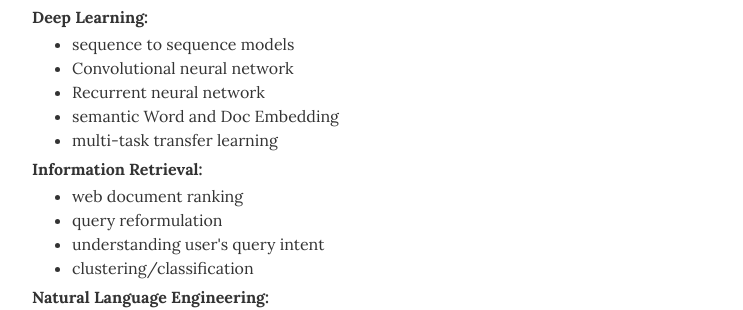
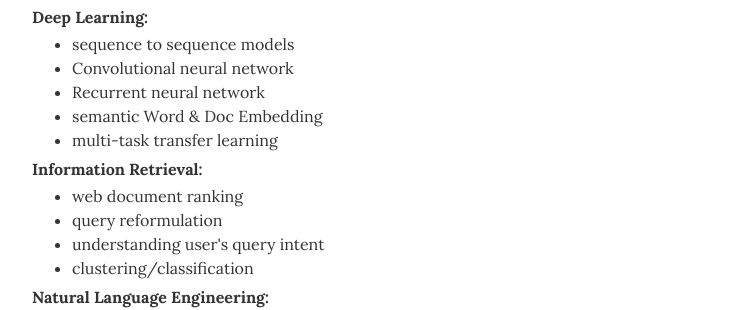
Before and after one commit to hosseinsadr/hosseinsadr.github.io, a Jekyll site: the page built from index.html, in a window 1280 px wide and 900 px high, scrolled down 357 px. Shown: the part 154-464 px from the top of the window, without its empty margins (268-1011 px from the left). Built offline with Jekyll 4.4.1, drawn with Linux system fonts in a browser that asks for light colours.

Commit message:
Update _config.yml

```diff
--- a/_config.yml
+++ b/_config.yml
@@ -23,7 +23,7 @@ resume_contact_address:         "Address"
 resume_header_contact_info:     "Address • sadr@qiau.ac.ir"
 display_header_contact_info:    "false"
 
-resume_header_intro: "<p>Learning from large scale textual corpora and its applications in Information Retrieval and Natural Language Processing are my favorite research interests. It's an emerging hot topic in the intersection of IR, NLP and ML. In particular, I am interested in deep learning models that go beyond the typical search engines to teach them how to understand text documents and user's information needs in order to search smarter. I am also interested in understanding how current models scale to very large collections, such as WWW. Learning conceptual representation of textual documents is a follow up research work. Currently, I specialize in the area of sequence to sequence models. I am interested in the following topics:</p><h4>Deep Learning:</h4><ul class='resume-item-list'><li>sequence to sequence models</li><li>Convolutional neural network</li><li>Recurrent neural network</li><li>semantic Word and Doc Embedding</li><li>multi-task transfer learning</li></ul><h4>Information Retrieval:</h4><ul class='resume-item-list'><li>web document ranking</li><li>query reformulation</li><li>understanding user's query intent</li><li>clustering/classification</li></ul><h4>Natural Language Engineering:</h4><ul class='resume-item-list'><li>Sentiment Analysis</li><li>machine translation/transliteration</li><li>semantic relatedness</li><li>topic modeling</li></ul>"
+resume_header_intro: "<p>Learning from large scale textual corpora and its applications in Information Retrieval and Natural Language Processing are my favorite research interests. It's an emerging hot topic in the intersection of IR, NLP and ML. In particular, I am interested in deep learning models that go beyond the typical search engines to teach them how to understand text documents and user's information needs in order to search smarter. I am also interested in understanding how current models scale to very large collections, such as WWW. Learning conceptual representation of textual documents is a follow up research work. Currently, I specialize in the area of sequence to sequence models. I am interested in the following topics:</p><h4>Deep Learning:</h4><ul class='resume-item-list'><li>sequence to sequence models</li><li>Convolutional neural network</li><li>Recurrent neural network</li><li>semantic Word & Doc Embedding</li><li>multi-task transfer learning</li></ul><h4>Information Retrieval:</h4><ul class='resume-item-list'><li>web document ranking</li><li>query reformulation</li><li>understanding user's query intent</li><li>clustering/classification</li></ul><h4>Natural Language Engineering:</h4><ul class='resume-item-list'><li>Sentiment Analysis</li><li>machine translation/transliteration</li><li>semantic relatedness</li><li>topic modeling</li></ul>"
 
 # use "yes" to display the email contact button,
 # "no" to display an "I'm not looking for work" message,
```
